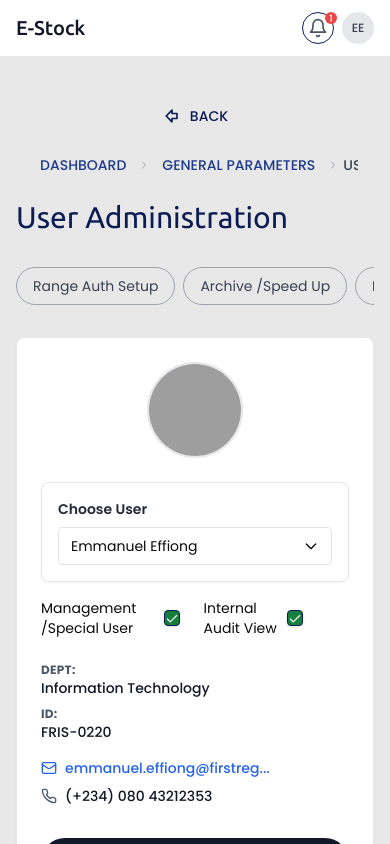
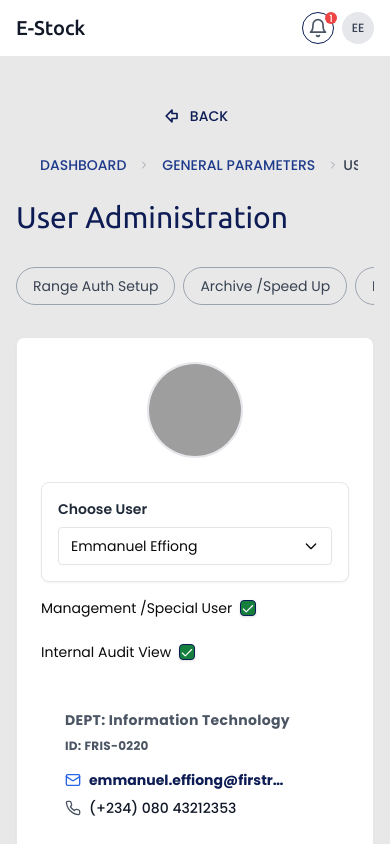
Before and after one commit to FrisSoftwareteam/FirstReg-master, a Next.js app: page /dashboard/general-parameters/user-admin in a window 390 px wide. Shown: the top 844 px of the page. Built offline with nearby package versions, Linux system fonts and the light colour scheme; grey boxes are pictures that could not be loaded.

Commit message:
set mobile screens responsive

```diff
--- a/app/dashboard/general-parameters/country-admin/page.tsx
+++ b/app/dashboard/general-parameters/country-admin/page.tsx
@@ -1,6 +1,5 @@
 "use client";
 
-import Header from "@/components/header";
 import Breadcrumb from "@/components/breadcrumb";
 import { useBreadcrumbNavigation } from "../../../../hooks/useBreadcrumbNavigation";
 import ModuleCard from "@/components/module-card";
@@ -46,8 +45,6 @@ export default function CountryAdmin() {
 
   return (
     <div className="min-h-screen bg-[#F2F2F2]">
-      <Header />
-
       <main className="px-6 py-8">
         <Breadcrumb />
 
--- a/app/dashboard/general-parameters/page.tsx
+++ b/app/dashboard/general-parameters/page.tsx
@@ -1,9 +1,7 @@
 "use client";
 
-import Header from "@/components/header";
 import Breadcrumb from "@/components/breadcrumb";
 import { useBreadcrumbNavigation } from "../../../hooks/useBreadcrumbNavigation";
-// import Module from "module";
 import ModuleCard from "@/components/module-card";
 
 export default function GeneralParameters() {
@@ -50,8 +48,6 @@ export default function GeneralParameters() {
 
   return (
     <div className="min-h-screen bg-[#F2F2F2]">
-      <Header />
-
       <main className="px-6 py-8">
         <Breadcrumb />
 
--- a/app/dashboard/general-parameters/user-admin/page.tsx
+++ b/app/dashboard/general-parameters/user-admin/page.tsx
@@ -9,23 +9,8 @@ import {
 } from "@/components/components/ui/avatar";
 import { Button } from "@/components/components/ui/button";
 import { Checkbox } from "@/components/components/ui/checkbox";
-import { PiMicrosoftOutlookLogoBold } from "react-icons/pi";
 import { Mail, Phone } from "lucide-react";
-import Header from "@/components/header";
 import Breadcrumb from "@/components/breadcrumb";
-
-// import { useState } from "react";
-// import { Avatar, AvatarFallback, AvatarImage } from "@/components/ui/avatar";
-// import { Button } from "@/components/ui/button";
-// import { Checkbox } from "@/components/ui/checkbox";
-// import {
-//   Select,
-//   SelectContent,
-//   SelectItem,
-//   SelectTrigger,
-//   SelectValue,
-// } from "@/components/ui/select";
-import { Bell, ChevronRight, ArrowLeft, ChevronDown } from "lucide-react";
 
 export default function UserAdministration() {
   const [selectedUser, setSelectedUser] = useState("Emmanuel Effiong");
@@ -186,8 +171,6 @@ export default function UserAdministration() {
 
   return (
     <div className="min-h-screen bg-[#e8e8e8]">
-      <Header />
-
       <main className="px-4 sm:px-6 md:px-10 lg:px-14 py-6 md:py-8">
         <Breadcrumb />
         <h1 className=" mx-[0px] font-ubuntu font-500 mb-8 text-3xl text-primary">
@@ -231,7 +214,7 @@ export default function UserAdministration() {
                 />
               </div>
 
-              <div className="mb-4 flex gap-6 justify-between w-[85%] mr-6">
+              <div className="mb-4 flex gap-6 justify-between w-[85%] mr-6 flex-wrap">
                 <div className="flex items-center gap-2">
                   <label htmlFor="special-user" className="text-sm">
                     Management /Special User
@@ -256,22 +239,21 @@ export default function UserAdministration() {
             </div>
 
             {/* Right: User Details and Modify Button */}
-            <div className="flex flex-1 flex-col gap-4">
+            <div className="flex flex-1 flex-col gap-6 h-full p-6">
+              <div className="flex gap-4 flex-wrap">
                 {/* User Details */}
                 <div className="space-y-2 text-sm">
-                <div>
-                  <p className="text-xs font-bold text-gray-600 tracking-wide">
-                    DEPT:
+                  <div className="">
+                    <p className="text-sm font-bold text-gray-600 tracking-wide">
+                      DEPT: Information Technology
                     </p>
-                  <p className="font-medium text-gray-900">
-                    Information Technology
-                  </p>
+                    {/* <p className="font-medium text-gray-900"></p> */}
                   </div>
                   <div>
                     <p className="text-xs font-bold text-gray-600 tracking-wide">
-                    ID:
+                      ID: FRIS-0220
                     </p>
-                  <p className="font-medium text-gray-900">FRIS-0220</p>
+                    {/* <p className="font-medium text-gray-900"></p> */}
                   </div>
                 </div>
 
@@ -279,8 +261,8 @@ export default function UserAdministration() {
                 <div className="space-y-2">
                   <div className="flex items-center gap-2">
                     <Mail className="h-4 w-4 text-blue-600" />
-                  <p className="text-sm font-medium text-blue-600">
-                    emmanuel.effiong@firstreg...
+                    <p className="text-sm font-bold text-primary overflow-hidden text-ellipsis md:overflow-visible max-w-[200px]">
+                      emmanuel.effiong@firstregistrarsnigeria.com
                     </p>
                   </div>
                   <div className="flex items-center gap-2">
@@ -288,6 +270,7 @@ export default function UserAdministration() {
                     <p className="text-sm font-medium text-gray-900">
                       (+234) 080 43212353
                     </p>
+                  </div>
                 </div>
               </div>
 
--- /dev/null
+++ b/app/dashboard/layout.tsx
@@ -0,0 +1,50 @@
+// import type { Metadata } from "next";
+// import "./globals.css";
+// import { ReduxProvider } from "@/lib/redux/ReduxProvider";
+// import { Ubuntu, Poppins } from "next/font/google";
+
+import Header from "@/components/header";
+
+// const ubuntu = Ubuntu({
+//   subsets: ["latin"],
+//   weight: ["400", "500", "700"],
+//   variable: "--font-ubuntu",
+//   display: "swap",
+//   preload: true,
+// });
+
+// const poppins = Poppins({
+//   subsets: ["latin"],
+//   weight: ["400", "500", "600", "700"],
+//   variable: "--font-poppins",
+//   display: "swap",
+//   preload: true,
+// });
+
+// export const metadata: Metadata = {
+//   title: "Project T",
+//   description:
+//     "Next.js + RTK + RTK Query + Persist + Tailwind + shadcn/ui + Zod",
+// };
+
+export default function RootLayout({
+  children,
+}: {
+  children: React.ReactNode;
+}) {
+  return (
+    // <html
+    //   lang="en"
+    //   suppressHydrationWarning
+    //   className={`${ubuntu.variable} ${poppins.variable}`}
+    // >
+    //   <body className="font-sans antialiased">
+    //     <ReduxProvider>{children}</ReduxProvider>
+    //   </body>
+    // </html>
+    <>
+      <Header />
+      {children}
+    </>
+  );
+}
--- a/app/dashboard/page.tsx
+++ b/app/dashboard/page.tsx
@@ -1,6 +1,5 @@
 "use client";
 
-import Header from "@/components/header";
 import Breadcrumb from "@/components/breadcrumb";
 import ModuleCard from "@/components/module-card";
 import { useBreadcrumbNavigation } from "../../hooks/useBreadcrumbNavigation";
@@ -48,8 +47,6 @@ export default function Dashboard() {
 
   return (
     <div className="min-h-screen bg-[#F2F2F2]">
-      <Header />
-
       <main className="px-6 py-8">
         <Breadcrumb />
 
```
Lines whose indentation alone changed are shown as unchanged.
